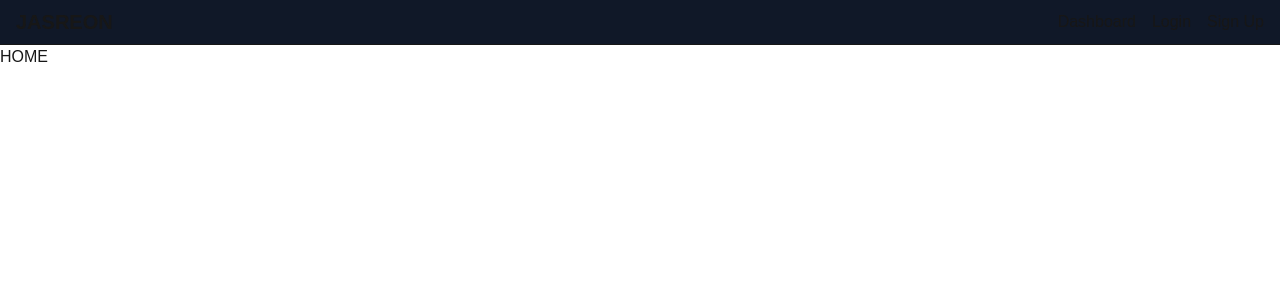
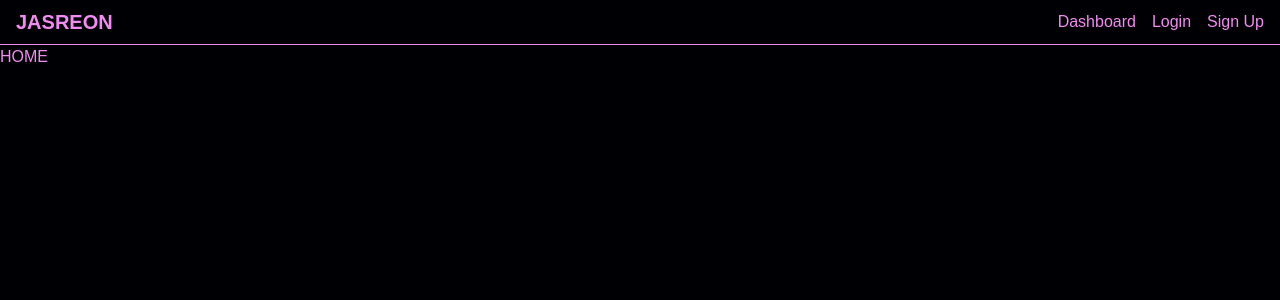
Before and after one commit to cooljasonmelton/next-react-supabase-starter-with-auth, a Next.js app: page / in a window 1280 px wide. Shown: the top 300 px of the page. Built offline with nearby package versions, Linux system fonts and the light colour scheme.

Commit message:
adjusting colors

```diff
--- a/app/components/Navbar.tsx
+++ b/app/components/Navbar.tsx
@@ -7,7 +7,7 @@ const SIGNUP_LINK_TEXT = "Sign Up";
 
 export default function Navbar() {
   return (
-    <nav className="w-full px-4 py-2 bg-gray-900 border-b flex justify-between items-center">
+    <nav className="w-full px-4 py-2 bg-[var(--color-background)] border-b flex justify-between items-center">
       <div className="text-xl font-bold">
         <Link href="/">{NAVBAR_TITLE}</Link>
       </div>
--- a/app/globals.css
+++ b/app/globals.css
@@ -3,10 +3,9 @@
 @tailwind components;
 @tailwind utilities;
 
-
 :root {
-  --background: #ffffff;
-  --foreground: #171717;
+  --background: #000004;
+  --foreground: #f08cf0;
 }
 
 @theme inline {
@@ -16,15 +15,16 @@
   --font-mono: var(--font-geist-mono);
 }
 
-@media (prefers-color-scheme: dark) {
-  :root {
-    --background: #0a0a0a;
-    --foreground: #ededed;
-  }
-}
-
 body {
   background: var(--background);
   color: var(--foreground);
   font-family: Arial, Helvetica, sans-serif;
 }
+
+/* @media (prefers-color-scheme: dark) {
+  :root {
+    --background: #000004;
+    --foreground: #ededed;
+  }
+} */
+/* https: ; //coolors.co/a708b5-000004-f08cf0-fedcfe-630380-e047dd */
--- a/tailwind.config.ts
+++ b/tailwind.config.ts
@@ -1,4 +1,3 @@
-// tailwind.config.ts
 import type { Config } from "tailwindcss";
 
 const config: Config = {
```
Also changed, not shown: 1 other file (tests, documents, lock files or other folders).
